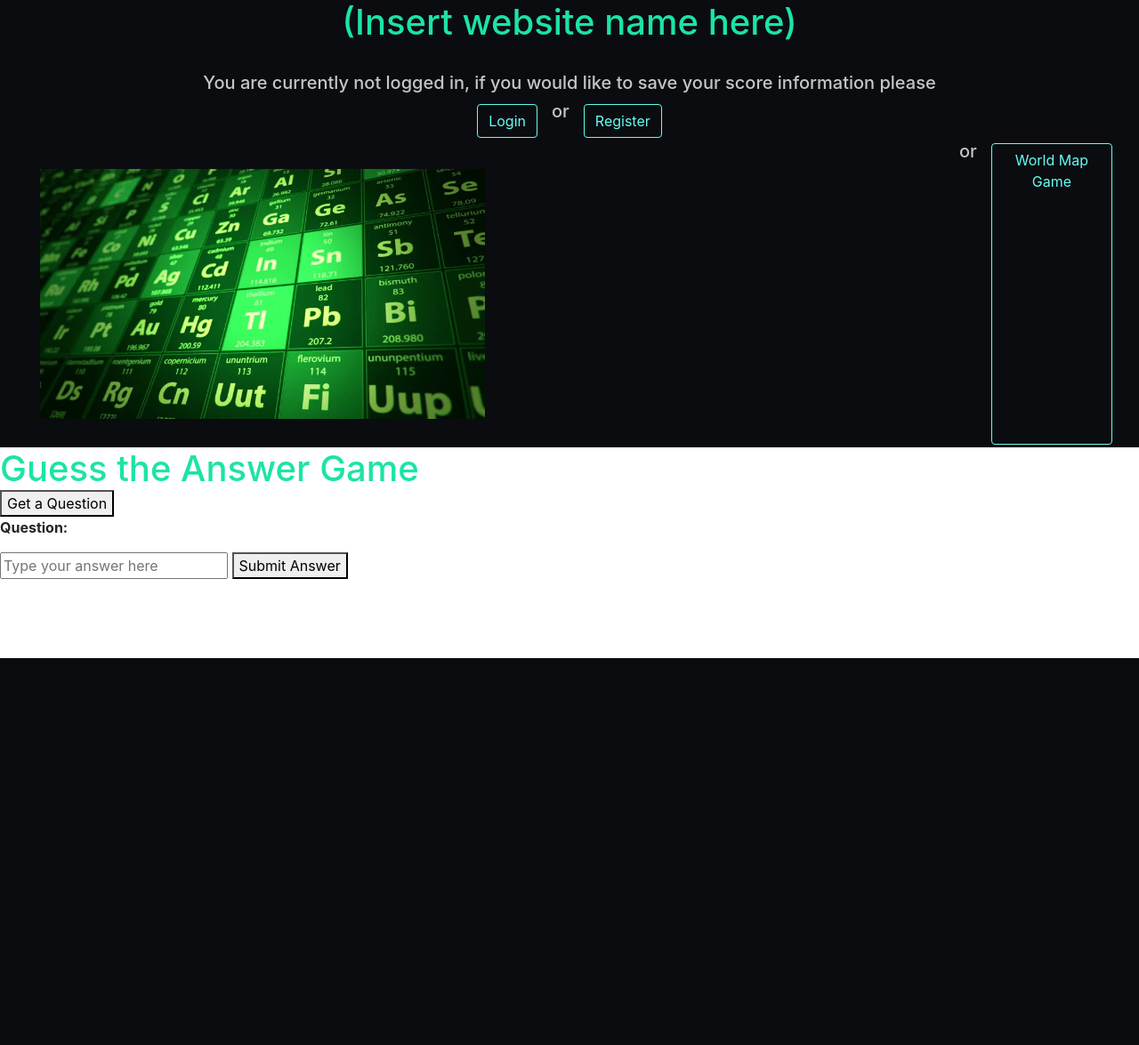
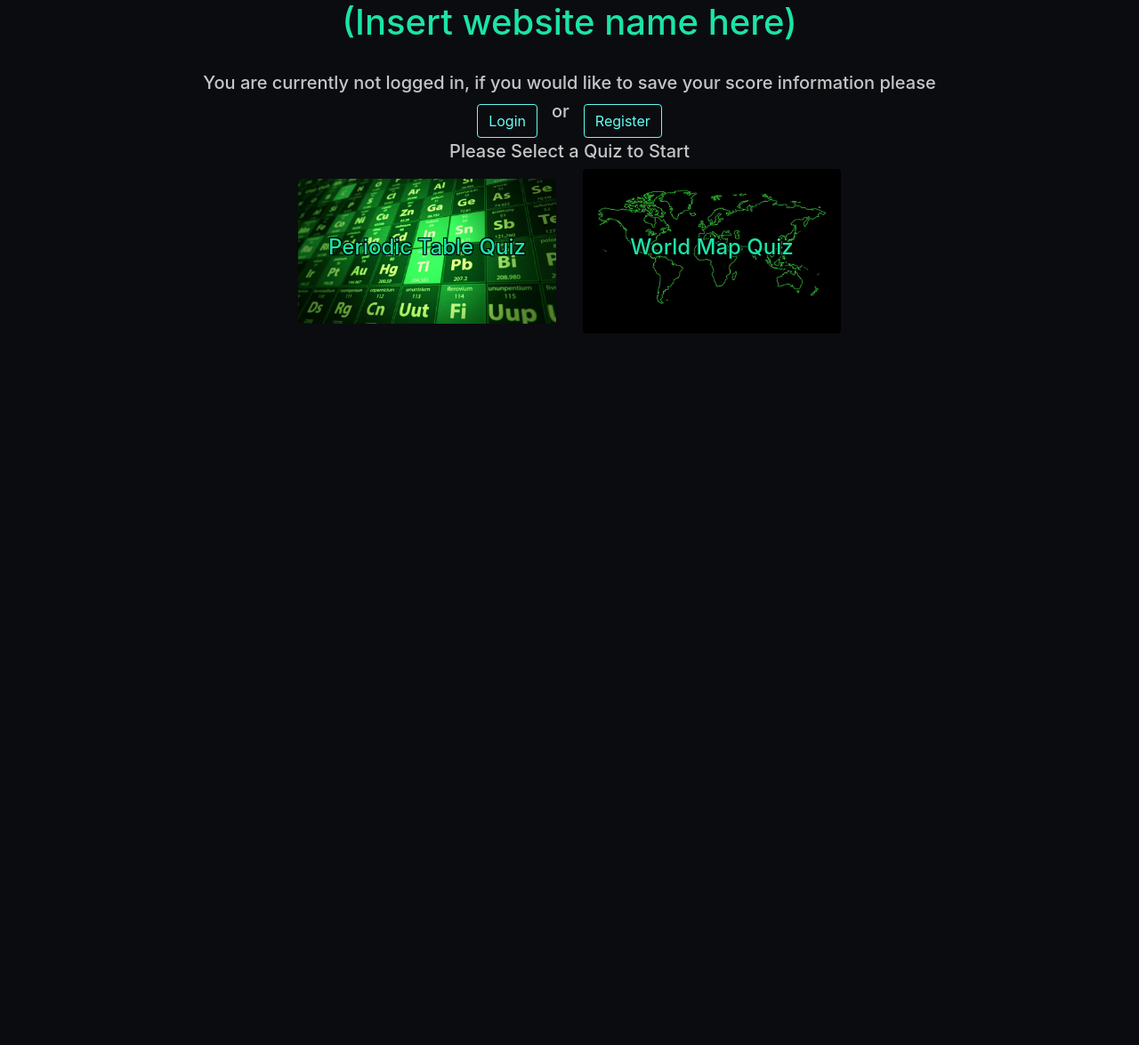
Before and after one commit to Ishi01/CITS5505Group41Project, a Flask app: page / in a window 1280 px wide. Shown: the part 60-1235 px from the top of the page at 89% size. Before the commit the page ends 800 px from the top, so only its background shows below. Run offline with Flask 3, Linux system fonts and the light colour scheme.

Commit message:
Completed Prototype of homepage, register and login styling, inc. css page edits which should auto style new pages w/ relative ease

```diff
--- a/app/static/css/main.css
+++ b/app/static/css/main.css
@@ -15,7 +15,7 @@ a{
 
 /* container and background styling */
 
-.container-fluid{
+.container-fluid, .row{
     background-color: var(--dark_background);
     margin: 0%;
 }
@@ -25,6 +25,14 @@ a{
     margin-block: 0%;
 
 }
+
+/* Image styling */
+
+img {
+    width: fit-content;
+    height: auto;
+}
+
 
 /* navbar styling */
 .nav-item{
@@ -54,6 +62,17 @@ h3 {
     font-size: 1.25rem;
 }
 
+h4 {
+    color: var(--color_title);
+    font-size: 1.5rem;
+    /* This is a jank way to add a text outline in order to avoid having to use --webkit-text-stroke since its not unviversally compatible*/
+    text-shadow:
+    1px 1px 0 #000,
+    -1px 1px 0 #000,
+    -1px -1px 0 #000,
+    1px -1px 0 #000;
+}
+
 /* this auto finds text within the {{ }} style input and styles them, temp prototype since this will probably cause problems */
 p > label, #floating_text{
     color: var(--color_text);
--- a/app/templates/index.html
+++ b/app/templates/index.html
@@ -33,25 +33,34 @@
         </div>
     </div>
     {% endif %}
-    <!--Buttons to select which game to start-->
 
     <div class="container-fluid">
         <div class="col-md-12 d-flex justify-content-center">
-            <!--Image credit: https://chemistrydocs.com/periodic-table-notes/-->
-            <div class="container-fluid">
-                <img src="/images/PeriodicTableBackground.png" alt="Periodic Table" style="width: 100%; max-width: 500px; margin-bottom: 2rem; margin-top: 2rem;">
-            </div>
-            <h3 style="margin-left: 1rem; margin-right: 1rem;">or</h3>
-            <a id="homepagebutton" class="btn btn-outline-primary" href="{{ url_for('world') }}">World Map Game</a>
+            <h3>Please Select a Quiz to Start</h3>
         </div>
     </div>
 
 
+    <!--Buttons to select which game to start-->
+    <div class="row justify-content-center">
+        <div class="col-3 d-flex align-items-center position-relative justify-content-center" onclick="location.href='{{ url_for('periodic_table')}}'"> <!-- <- ignore this compiler error, its caused by quotation shenanigans-->
+            <!--Image credit: https://chemistrydocs.com/periodic-table-notes/-->
+            <img src="{{ url_for('static', filename='/images/periodicbutton.png') }}" alt="Periodic Table Quiz Button" class="img-fluid rounded">
+            <div class="stack-Txt position-absolute">
+                <h4 class="stack-Txt-child">Periodic Table Quiz</h4>
+            </div>
+        </div>
 
-    <h1>Guess the Answer Game</h1>
-    <button id="getQAcountries">Get a Question</button>
-    <p id="question"><strong>Question:</strong></p>
-    <input type="text" id="answerInput" placeholder="Type your answer here">
-    <button id="submitAnswerButton">Submit Answer</button>
-    <p id="feedback"></p>
+        <div class="col-3 d-flex align-items-center position-relative justify-content-center" onclick="location.href='{{ url_for('world')}}'"> <!--  <- ignore this one too-->
+            <!--Image credit: https://www.pxfuel.com/en/desktop-wallpaper-graok-->
+            <img src="{{ url_for('static', filename='/images/worldbutton.jpg') }}" alt="World Map Quiz Button" class="img-fluid rounded">
+            <div class="stack-Txt position-absolute">
+                <h4 class="stack-Txt-child">World Map Quiz</h4>
+            </div>
+        </div>
+    </div>
+
+    <!--Spacer to change background to black-->
+    <div class="row min-vh-100"></div>
+
 {% endblock %}
```
Also changed, not shown: DEVELOPMENT_GUIDE.md (+1 -1 lines), app/static/images/periodicbutton.png (renamed from app/images/PeriodicTableBackground.png), app/static/images/worldbutton.jpg (added).
